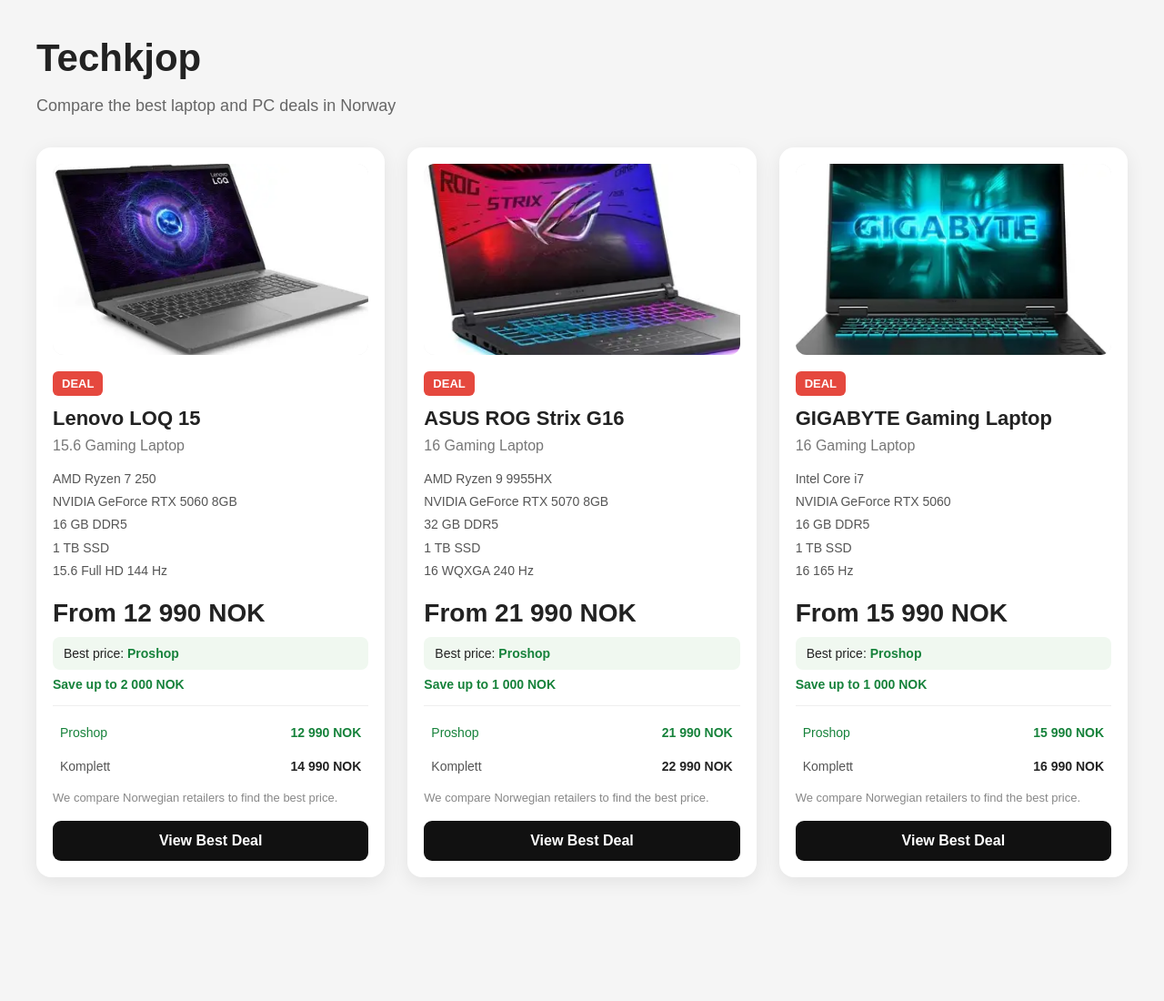
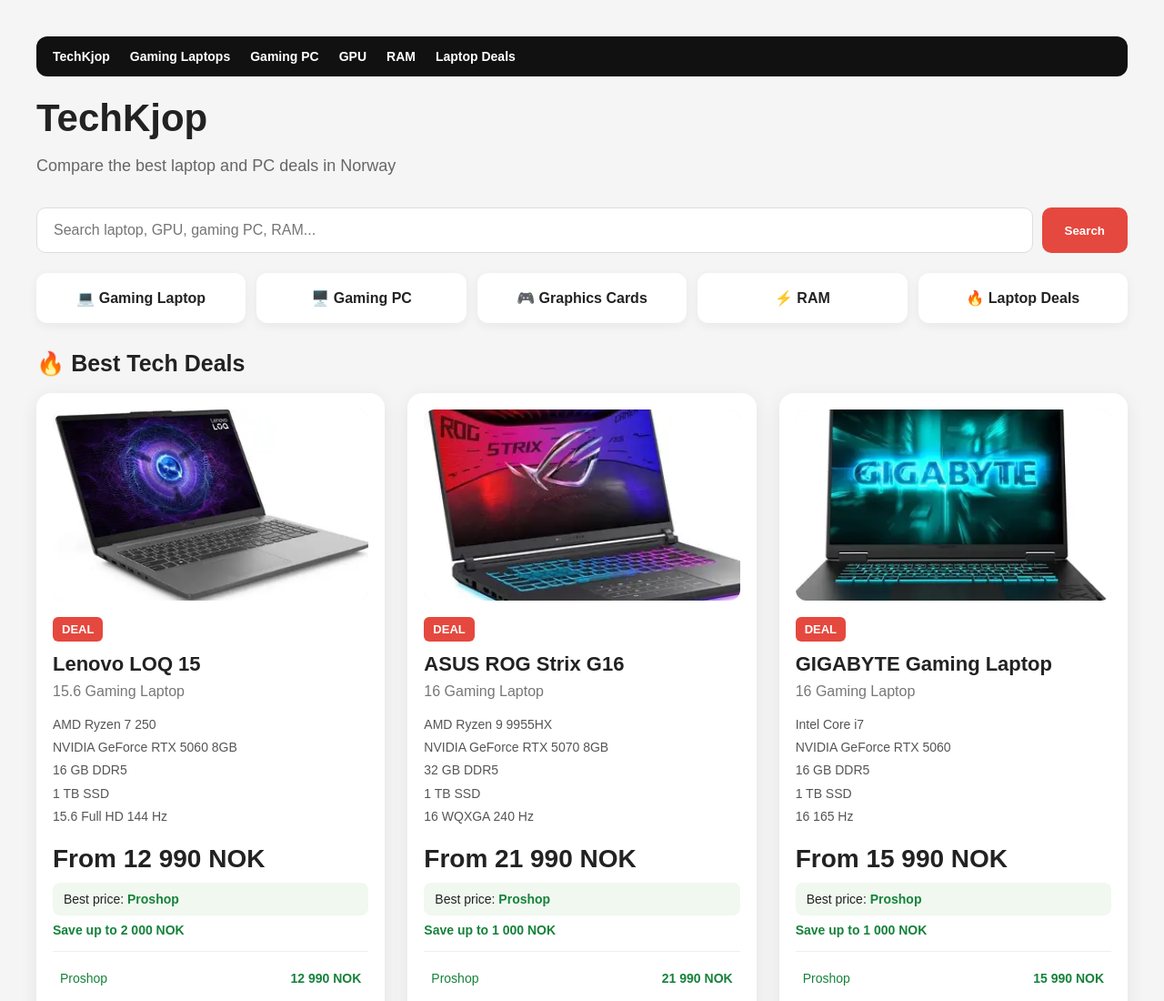
Before and after one commit to Stz6648/NorwayTechDeals, a website: page index.html in a window 1280 px wide. Shown: the top 1100 px of the page at 91% size. Before the commit the page ends 1004 px from the top, so only its background shows below. Drawn offline with Linux system fonts and the light colour scheme.

Commit message:
Improve TechKjop homepage navigation

```diff
--- a/index.html
+++ b/index.html
@@ -200,21 +200,151 @@ body {
         font-size: 32px;
     }
 }
+
+.navbar {
+    max-width: 1200px;
+    margin: 0 auto 22px;
+    background: #111;
+    border-radius: 12px;
+    padding: 14px 18px;
+    display: flex;
+    align-items: center;
+    gap: 22px;
+    flex-wrap: wrap;
+}
+.navbar a {
+    color: white;
+    text-decoration: none;
+    font-weight: 600;
+    font-size: 14px;
+}
+.navbar a:hover {
+    color: #ff6b4a;
+}
+.search-box {
+    max-width: 1200px;
+    margin: 0 auto 22px;
+    display: flex;
+    gap: 10px;
+}
+.search-box input {
+    flex: 1;
+    padding: 15px 18px;
+    border: 1px solid #ddd;
+    border-radius: 10px;
+    font-size: 16px;
+}
+.search-box button {
+    padding: 0 25px;
+    border: 0;
+    border-radius: 10px;
+    background: #e5483e;
+    color: white;
+    font-weight: bold;
+    cursor: pointer;
+}
+.categories {
+    max-width: 1200px;
+    margin: 0 auto 30px;
+    display: grid;
+    grid-template-columns: repeat(5, 1fr);
+    gap: 12px;
+}
+.category {
+    background: white;
+    padding: 18px 12px;
+    border-radius: 12px;
+    text-align: center;
+    text-decoration: none;
+    color: #222;
+    font-weight: bold;
+    box-shadow: 0 3px 12px rgba(0,0,0,.06);
+}
+.category:hover {
+    transform: translateY(-2px);
+    box-shadow: 0 6px 18px rgba(0,0,0,.10);
+}
+.section-title {
+    max-width: 1200px;
+    margin: 0 auto 18px;
+    font-size: 25px;
+}
+@media (max-width: 700px) {
+    .categories {
+        grid-template-columns: repeat(2, 1fr);
+    }
+    .navbar {
+        gap: 14px;
+    }
+    .search-box button {
+        padding: 0 15px;
+    }
+}
+
 </style>
 </head>
 
 <body>
 
+<div class="navbar">
+    <a href="/">TechKjop</a>
+    <a href="/gaming-laptops.html">Gaming Laptops</a>
+    <a href="/gaming-pc.html">Gaming PC</a>
+    <a href="/graphics-cards.html">GPU</a>
+    <a href="/ram.html">RAM</a>
+    <a href="/laptop-tilbud.html">Laptop Deals</a>
+</div>
+
 <div class="header">
-    <h1>Techkjop</h1>
+    <h1>TechKjop</h1>
     <p>Compare the best laptop and PC deals in Norway</p>
 </div>
+
+<div class="search-box">
+    <input type="text" id="searchInput" placeholder="Search laptop, GPU, gaming PC, RAM...">
+    <button onclick="searchProducts()">Search</button>
+</div>
+
+<div class="categories">
+    <a class="category" href="/gaming-laptops.html">💻 Gaming Laptop</a>
+    <a class="category" href="/gaming-pc.html">🖥️ Gaming PC</a>
+    <a class="category" href="/graphics-cards.html">🎮 Graphics Cards</a>
+    <a class="category" href="/ram.html">⚡ RAM</a>
+    <a class="category" href="/laptop-tilbud.html">🔥 Laptop Deals</a>
+</div>
+
+<h2 class="section-title">🔥 Best Tech Deals</h2>
 
 <div class="products" id="products">
     Loading products...
 </div>
 
 <script>
+
+function searchProducts() {
+    const q = document.getElementById("searchInput").value.trim().toLowerCase();
+    if (!q) return;
+
+    const links = {
+        "laptop": "/gaming-laptops.html",
+        "gaming laptop": "/gaming-laptops.html",
+        "gaming pc": "/gaming-pc.html",
+        "pc": "/gaming-pc.html",
+        "gpu": "/graphics-cards.html",
+        "graphics card": "/graphics-cards.html",
+        "ram": "/ram.html"
+    };
+
+    for (const key in links) {
+        if (q.includes(key)) {
+            window.location.href = links[key];
+            return;
+        }
+    }
+
+    alert("Try searching for Gaming Laptop, Gaming PC, GPU or RAM.");
+}
+
 async function loadProducts() {
     const container = document.getElementById("products");
 
```
